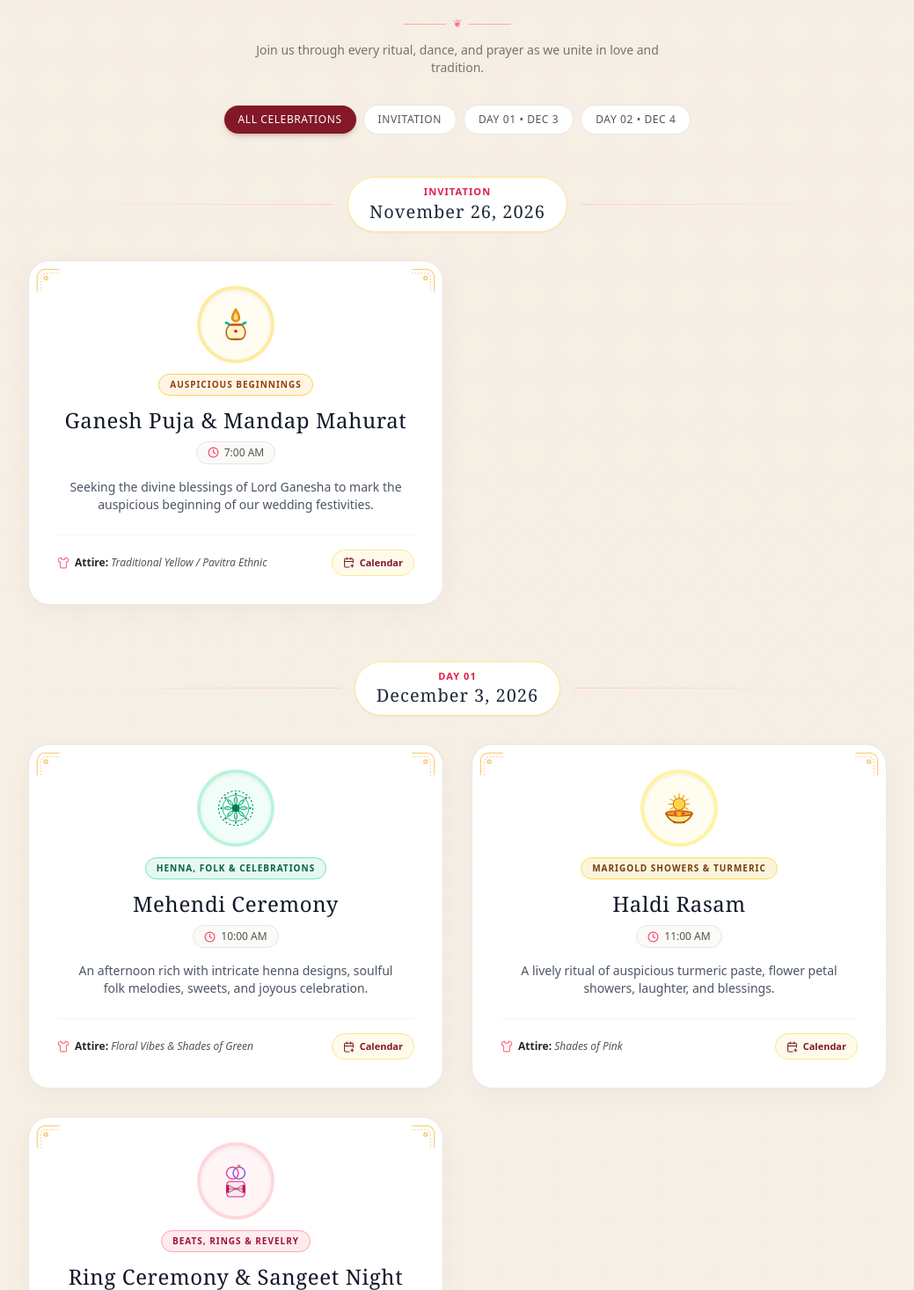
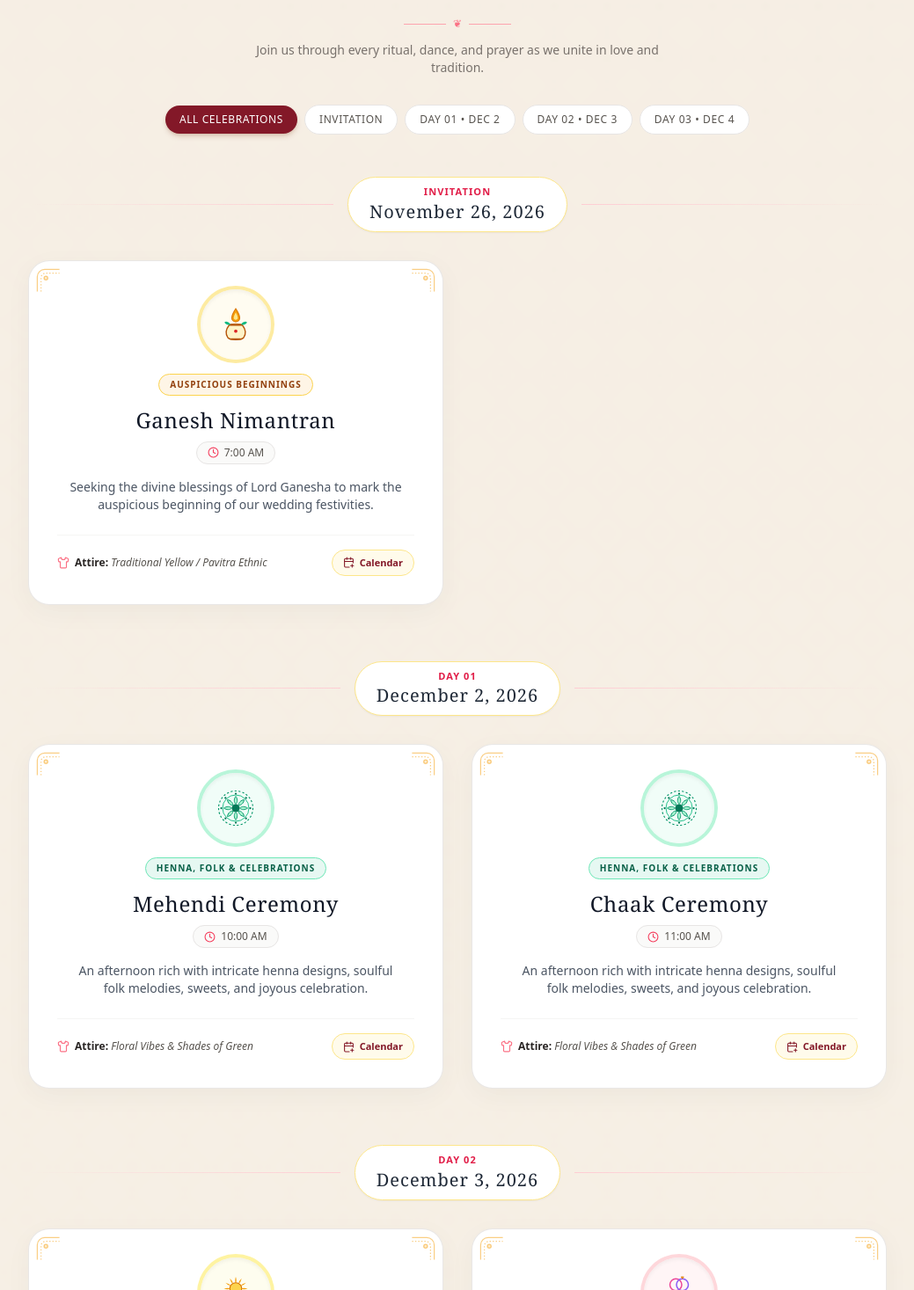
Before and after one commit to bhavishya31/Wedding-invite-december, a Next.js app: page / in a window 1280 px wide. Shown: the part 1823-3290 px from the top of the page at 88% size, without its empty margins (120-1159 px from the left). Built offline with nearby package versions, Linux system fonts and the light colour scheme.

Commit message:
Update page.js

```diff
--- a/app/page.js
+++ b/app/page.js
@@ -187,7 +187,7 @@ const CELEBRATIONS = [
       {
         id: "ganesh-puja",
         time: "7:00 AM",
-        title: "Ganesh Puja & Mandap Mahurat",
+        title: "Ganesh Nimantran",
         tagline: "Auspicious Beginnings",
         attire: "Traditional Yellow / Pavitra Ethnic",
         desc: "Seeking the divine blessings of Lord Ganesha to mark the auspicious beginning of our wedding festivities.",
@@ -197,8 +197,8 @@ const CELEBRATIONS = [
         calDates: "20261203T043000Z/20261203T073000Z"
       }
 ] },
-  {
-    date: "December 3, 2026",
+     {
+    date: "December 2, 2026",
     dayLabel: "Day 01",
     dayKey: "day1",
     events: [
@@ -214,6 +214,24 @@ const CELEBRATIONS = [
         ringColor: "ring-emerald-200/80 bg-emerald-50/70",
         calDates: "20261203T080000Z/20261203T103000Z"
       },
+      {
+        id: "chaak",
+        time: "11:00 AM",
+        title: "Chaak Ceremony",
+        tagline: "Henna, Folk & Celebrations",
+        attire: "Floral Vibes & Shades of Green",
+        desc: "An afternoon rich with intricate henna designs, soulful folk melodies, sweets, and joyous celebration.",
+        logo: <MehendiIcon />,
+        badgeColor: "bg-emerald-500/10 text-emerald-800 border-emerald-300",
+        ringColor: "ring-emerald-200/80 bg-emerald-50/70",
+        calDates: "20261203T080000Z/20261203T103000Z"
+      },
+] },
+  {
+    date: "December 3, 2026",
+    dayLabel: "Day 02",
+    dayKey: "day2",
+    events: [
       {
         id: "haldi",
         time: "11:00 AM",
@@ -242,8 +260,8 @@ const CELEBRATIONS = [
   },
   {
     date: "December 4, 2026",
-    dayLabel: "Day 02",
-    dayKey: "day2",
+    dayLabel: "Day 03",
+    dayKey: "day3",
     events: [
       {
         id: "carnival",
@@ -647,8 +665,9 @@ export default function WeddingInvite() {
               {[
                 { key: 'all', label: 'All Celebrations' },
                 { key: 'invitation', label: 'Invitation' },
-                { key: 'day1', label: 'Day 01 • Dec 3' },
-                { key: 'day2', label: 'Day 02 • Dec 4' },
+                { key: 'day1', label: 'Day 01 • Dec 2' },
+                { key: 'day2', label: 'Day 02 • Dec 3' },
+                { key: 'day2', label: 'Day 03 • Dec 4' },
               ].map((tab) => (
                 <button
                   key={tab.key}
```
